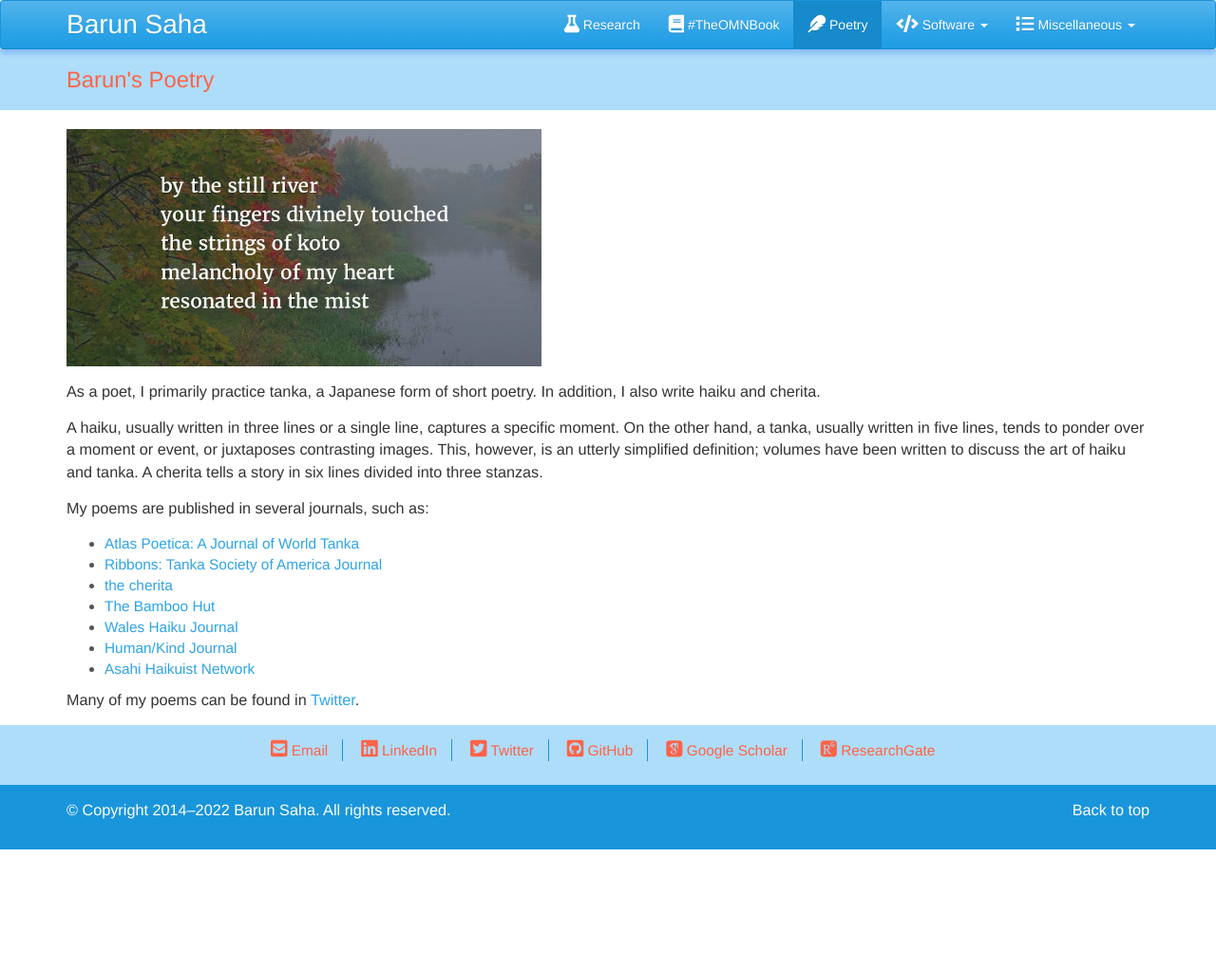
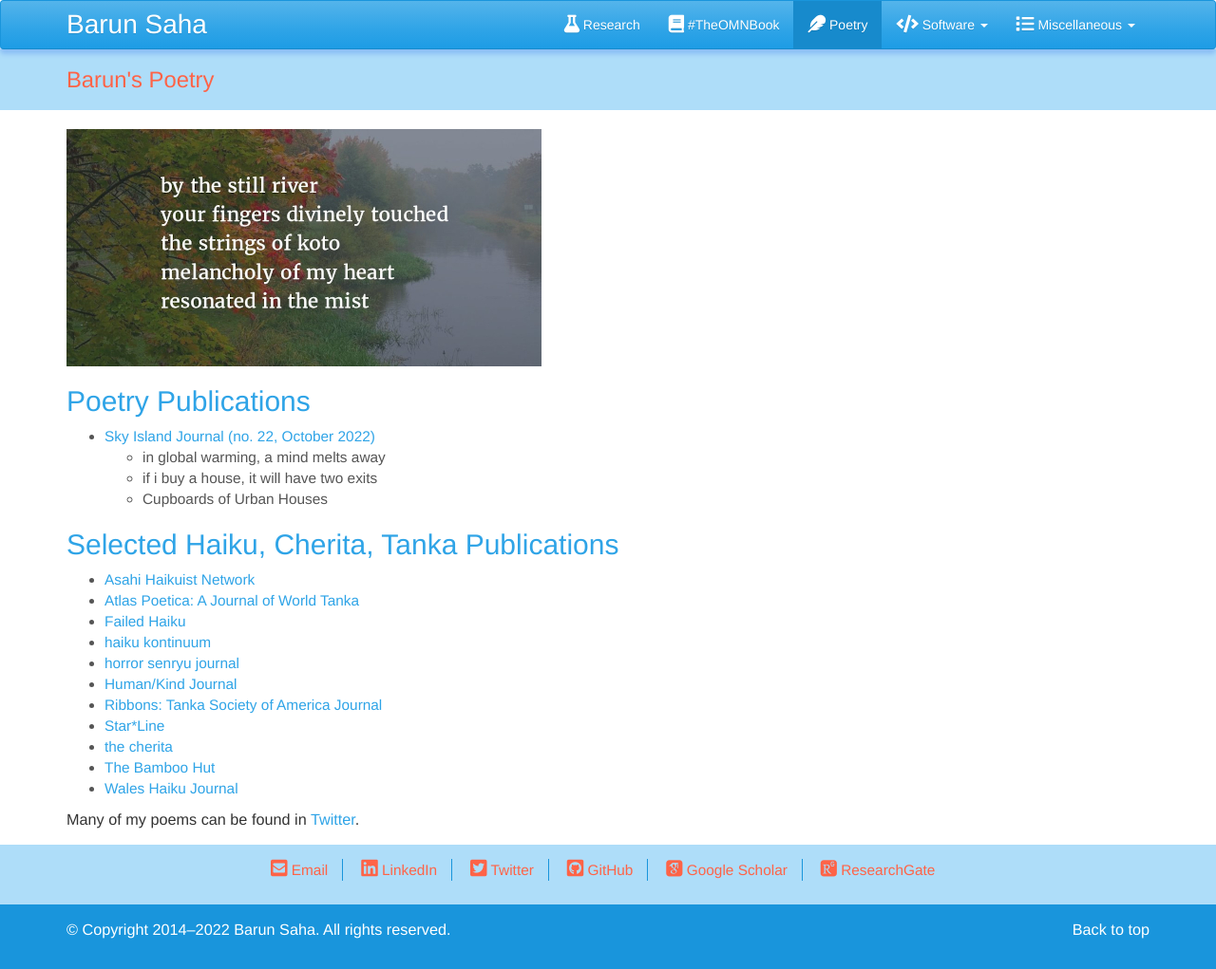
Before and after one commit to barun-saha/barun-saha.github.io, a Jekyll site: the page poetry.html, which Jekyll copies as it is, in a window 1280 px wide. Shown: the whole page at 95% size. Built offline with Jekyll 4.4.1, drawn with Linux system fonts in a browser that asks for light colours; nearby versions of some CDN libraries; some web fonts are replaced; before the commit the page ends 900 px from its top, so only the background shows below that.

Commit message:
Update poetry publications

```diff
--- a/poetry.html
+++ b/poetry.html
@@ -126,34 +126,55 @@ Barun's Poetry
 
 	<div class="container">
         <p>
-            <img src="assets/images/poetry/tanka_koto.jpeg" alt="A tanka">
+            <img src="assets/images/poetry/tanka_koto.jpeg" alt="A tanka" title="A tanka">
         </p>
 
-		<p>
-		  As a poet, I primarily practice tanka, a Japanese form of short
-          poetry. In addition, I also write haiku and cherita.
-		</p>
+        <h2><a href="#" name="virtual_labs">Poetry Publications</a></h2>
 
-		<p>
-		  A haiku, usually written in three lines or a single line, captures
-          a specific moment. On the other hand, a tanka, usually written
-          in five lines, tends to ponder over a moment or event, or
-          juxtaposes contrasting images. This, however, is an utterly
-          simplified definition; volumes have been written to discuss
-          the art of haiku and tanka. A cherita tells a story in six
-          lines divided into three stanzas.
-		</p>
+		<ul class="bigger">
+            <li>
+                <a href="https://www.skyislandjournal.com/issues#/issue-22-fall-2022/">Sky Island Journal
+                (no. 22, October 2022)</a>
+			</li>
+			<ul>
+	            <li>
+	                in global warming, a mind melts away
+				</li>
+	            <li>
+	                if i buy a house, it will have two exits
+				</li>
+				<li>
+					Cupboards of Urban Houses
+				</li>
+			</ul>
+        </ul>
 
-		<p>
-		  My poems are published in several journals, such as:
-		</p>
+		<h2><a href="#" name="virtual_labs">Selected Haiku, Cherita, Tanka Publications</a></h2>
 
         <ul class="bigger">
+        	<li>
+                <a href="http://www.asahi.com/ajw/articles/13799675">Asahi Haikuist Network</a>
+			</li>
             <li>
                 <a href="https://www.atlaspoetica.org/">Atlas Poetica: A Journal of World Tanka</a>
 			</li>
+			<li>
+				<a href="https://failedhaiku.com/">Failed Haiku</a>
+			</li>
+			<li>
+				<a href="https://haikukontinuum.com/">haiku kontinuum</a>
+			</li>
+			<li>
+				<a href="https://twitter.com/horrorsenryu">horror senryu journal</a>
+			</li>
+			<li>
+                <a href="https://www.humankindjournal.org/">Human/Kind Journal</a>
+			</li>
             <li>
                 <a href="http://www.tankasocietyofamerica.org/ribbons">Ribbons: Tanka Society of America Journal</a>
+			</li>
+			<li>
+				<a href="http://www.sfpoetry.com/starline.html">Star*Line</a>
 			</li>
             <li>
                 <a href="https://www.thecherita.com/">the cherita</a>
@@ -163,12 +184,6 @@ Barun's Poetry
 			</li>
             <li>
                 <a href="https://www.waleshaikujournal.com/">Wales Haiku Journal</a>
-			</li>
-            <li>
-                <a href="https://www.humankindjournal.org/">Human/Kind Journal</a>
-			</li>
-            <li>
-                <a href="http://www.asahi.com/ajw/articles/13799675">Asahi Haikuist Network</a>
 			</li>
         </ul>
 
```
Also changed, not shown: templates/poetry.html (+38 -23 lines).
